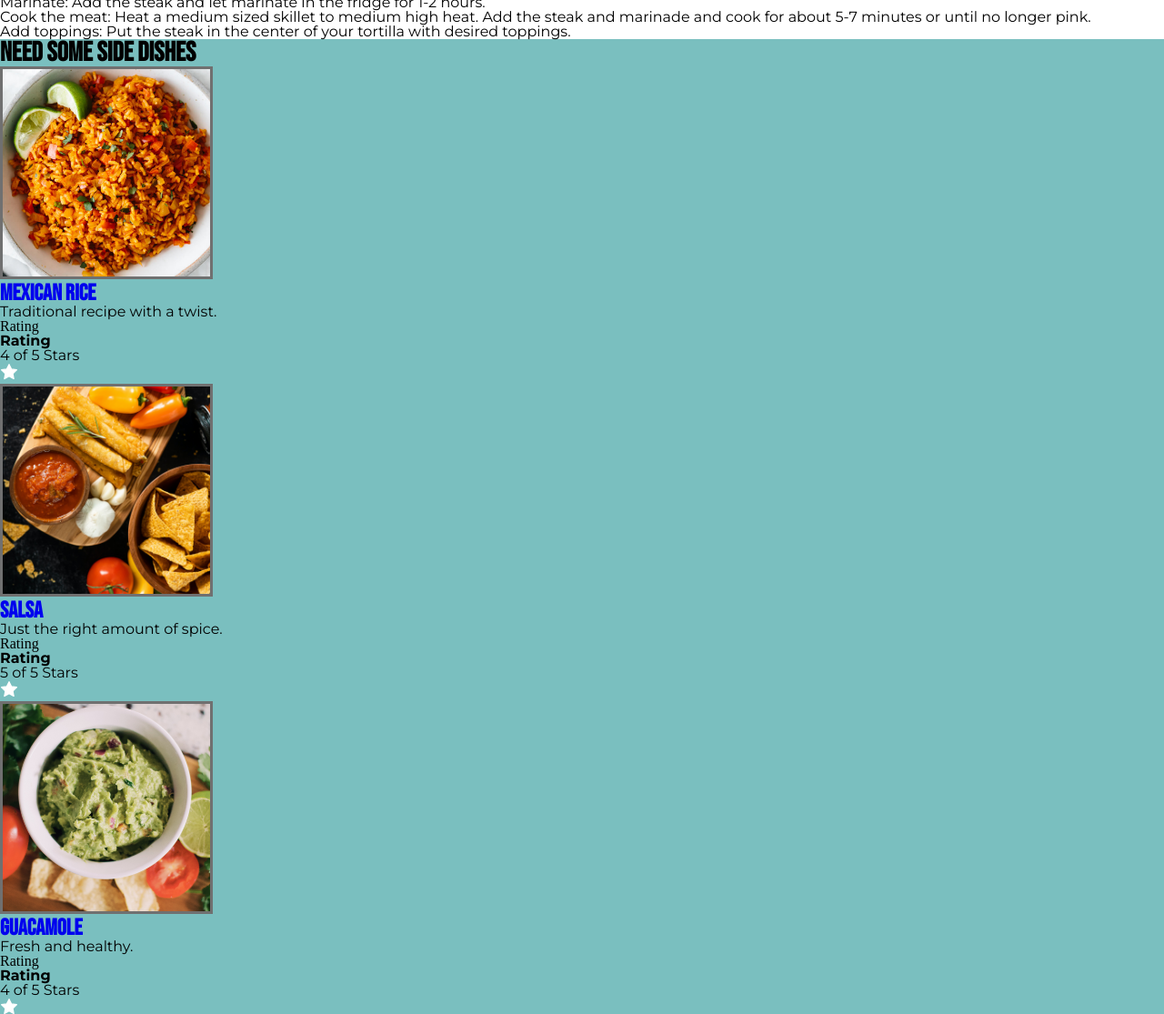
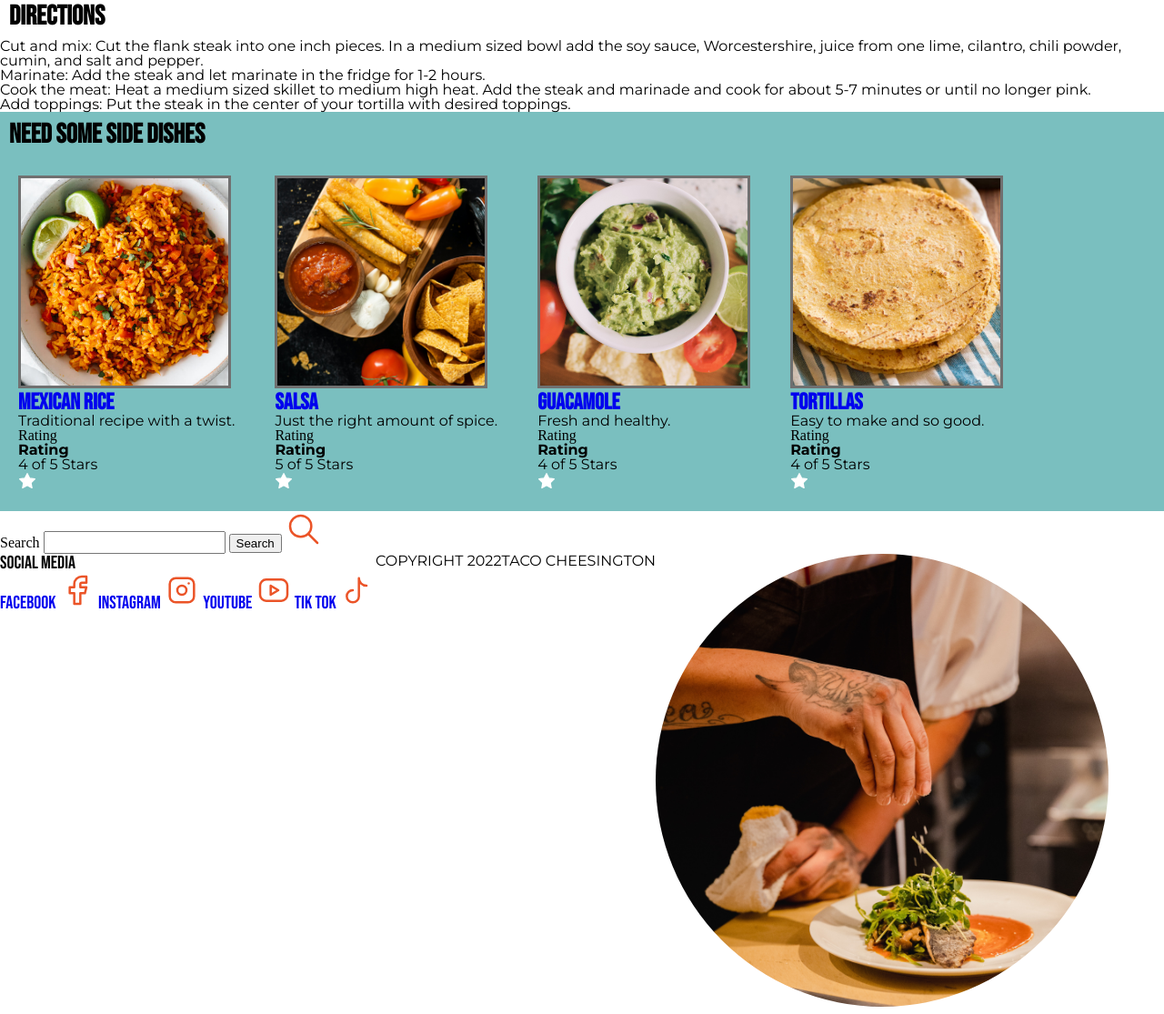
Before and after one commit to cadjan/Recipe, a plain HTML site: page index.html in a window 1280 px wide. Shown: the part 960-2075 px from the top of the page at 91% size. Drawn offline with Linux system fonts and the light colour scheme.

Commit message:
update aside

```diff
--- a/index.html
+++ b/index.html
@@ -110,7 +110,7 @@
     </main>
     <aside>
         <h2>Need some side dishes</h2>
-        <section>
+        <section class="aside-item">
             <a href="#"><img src="images/mexican-rice.png" alt="bowl of mexican rice"></a>
             <h3><a href="#">Mexican Rice</a></h3>
             <p>Traditional recipe with a twist.</p>
@@ -127,7 +127,7 @@
       </svg>
             </section>
         </section>
-        <section>
+        <section class="aside-item">
             <a href="#"><img src="images/salsa.png" alt="bowl of salsa on cutting board with bell peppers and tortilla chips"></a>
             <h3><a href="#">Salsa</a></h3>
             <p>Just the right amount of spice.</p>
@@ -144,7 +144,7 @@
       </svg>
             </section>
         </section>
-        <section>
+        <section class="aside-item">
             <a href="#"><img src="Images/guacamole.png" alt=" bowl of guacamole"></a>
             <h3><a href="#">Guacamole</a></h3>
             <p>Fresh and healthy.</p>
@@ -161,7 +161,7 @@
       </svg>
             </section>
         </section>
-        <section>
+        <section class="aside-item">
             <a href="#"><img src="Images/tortillas.png" alt="bowl of tortillas"></a>
             <h3><a href="#">Tortillas</a></h3>
             <p>Easy to make and so good.</p>
@@ -254,7 +254,7 @@
         <path stroke="none" d="M0 0h24v24H0z" fill="none"/>
         <path d="M9 12a4 4 0 1 0 4 4v-12a5 5 0 0 0 5 5" />
       </svg>
-    </section>
+    </section class="copy">
         <p>COPYRIGHT 2022</p>
         <p>TACO CHEESINGTON</p>
         <img src="Images/taco-cheesington.png" alt="chef hand garnishing meal on dish">
--- a/style.css
+++ b/style.css
@@ -81,6 +81,7 @@ h2{
     font-family: Bebas Neue;
     font-size: 30px;
     font-weight: bold;
+    padding: 10px;
 }
 
 h3{
@@ -299,4 +300,13 @@ a{
         width: 1px;
     }
 
+    footer{
+        display: flex;
+    }
+
+    .aside-item{
+        padding: 20px;
+        display: inline-block;
+    }
+
 }
```
